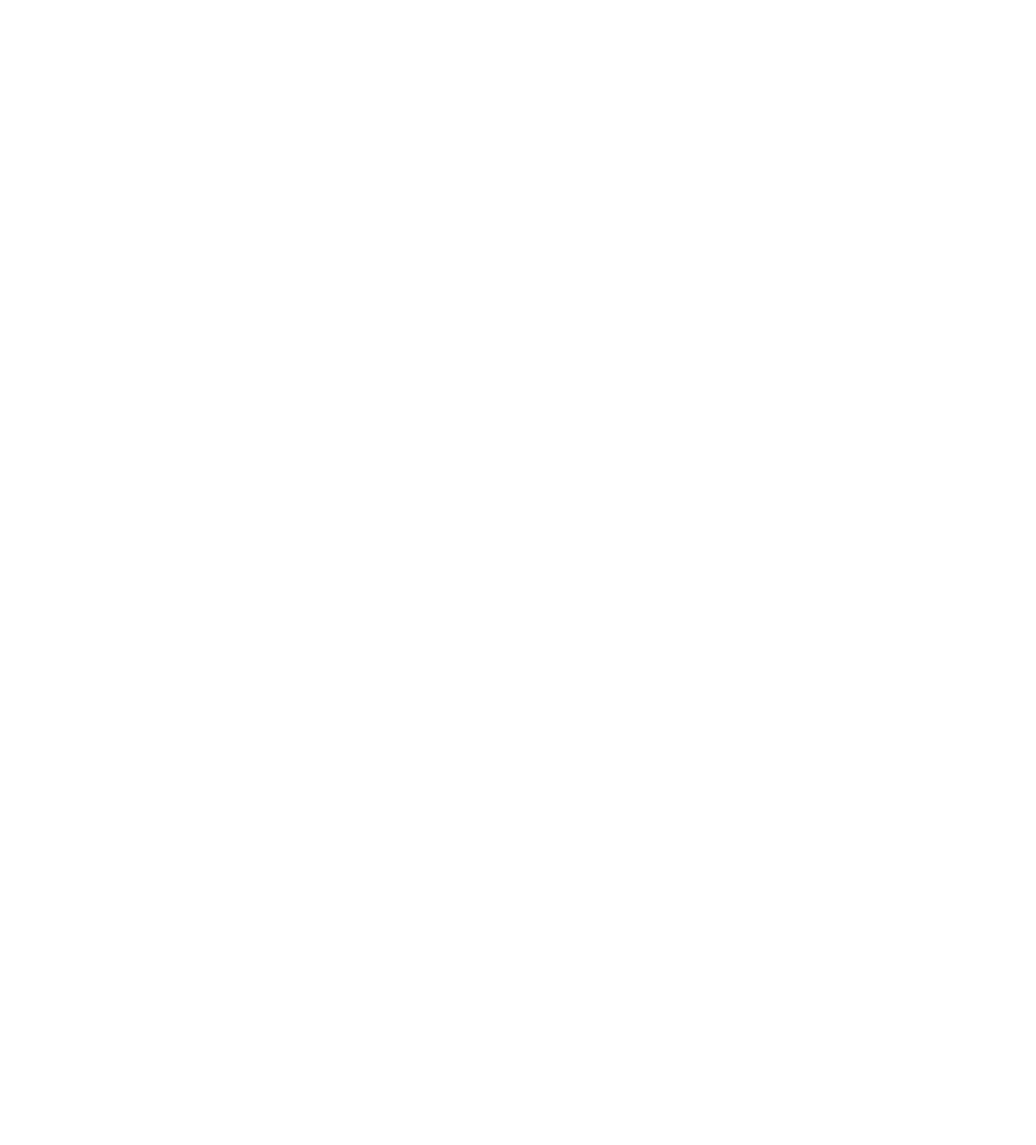
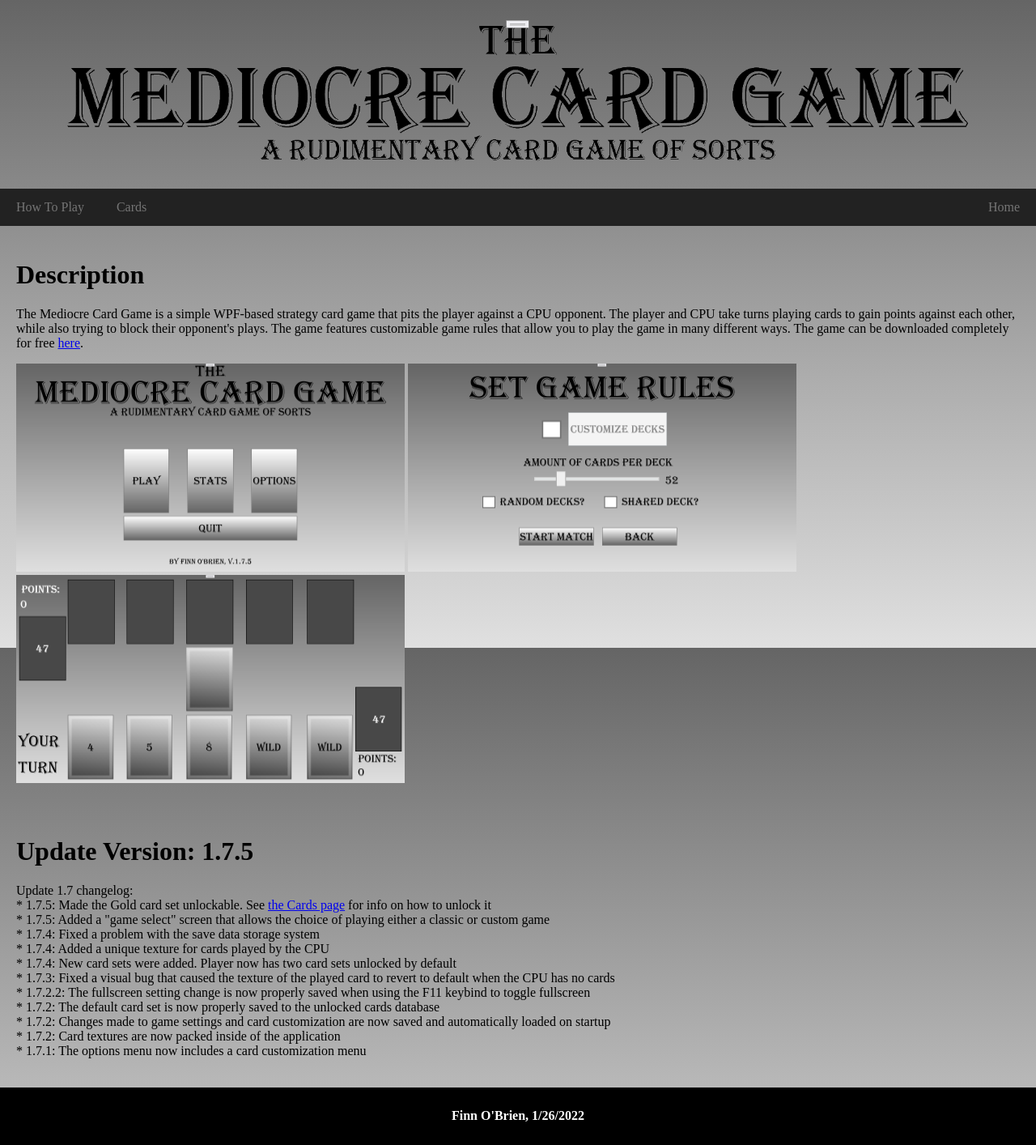
Before and after one commit to Finnyins/WebsiteProjects, a plain HTML site: page SiteProject2/index.html in a window 1280 px wide. Shown: the whole page at 81% size. Before the commit the page ends 800 px from the top, so only its background shows below. Drawn offline with Linux system fonts and the light colour scheme.

Commit message:
Finished Home page and How to Play Page

```diff
--- a/SiteProject1/style.css
+++ b/SiteProject1/style.css
@@ -13,10 +13,6 @@ body {
   padding: 30px;
   background: #39FF14;
   color: black;
-}
-
-.HDR_Main h1 {
-  font-size: 40px;
 }
 
 .BAR_Nav {
--- /dev/null
+++ b/SiteProject2/htp.html
@@ -0,0 +1,65 @@
+<!--Finn O'Brien-->
+<!--Mediocre Card Game How to Play Page (Site #2)-->
+<!--1/26/2022-->
+
+
+<!DOCTYPE html>
+<html lang="en-US">
+    <head>
+        <title>How to Play - The Mediocre Card Game</title>
+        <meta charset="UTF-8">
+        <meta name="viewport" content="width=device-width, initial-scale=1">
+        <link rel="stylesheet" href="style.css">
+    </head>
+    <body>
+        <div class="HDR_Main">
+            <img title="HeaderLogo" src="Images/Misc/Header.png"/>
+        </div>
+        <div class="BAR_Nav">
+            <a href="htp.html">How To Play</a>
+            <a href="cards.html">Cards</a>
+            <a href="index.html" class="right">Home</a>
+        </div>
+        <div class="CONT_H2P">
+            <h1 Title="HowToPlay Header">How To Play</h1>
+            <br>
+            <p Title="HowToPlay Description">
+              When playing the Mediocre Card Game, players take turns trying to score points on their opponent using "offensive turns".<br>
+              Then, the opposing player is then allowed to take a "defensive turn",<br>
+              which will allow the defending player a chance to either block or reduce the amount of points the offensive player will earn.<br>
+              The game will continue until both players run out of cards, at which point the player with the most points will win.<br>
+            </p>
+            <br>
+            <h2 title="Offense Header">Offensive Turns</h2>
+            <br>
+            <p title="Offense Description">
+                After a player's defensive turn ends, That same player will take their offensive turn.<br>
+                During your offensive turn, you may play a single card from your hand, and afterwards your opponent will take their defensive turn.<br>
+                Once your opponent's defensive turn is over, you will earn an amount of points equal to the value of the card you played<br>
+                minus the value of the card played by your opponent. If the value of the card played by your opponent is greater than or equal to the value of your played card,<br>
+                or your opponent's played card is a "Wild" card, then you will not earn any points. Playing a Wild card during an offensive turn will give you zero points.<br>
+            </p>
+            <br>
+            <h2 title="Defense Header">Defensive Turns</h2>
+            <br>
+            <p title="Defense Description">
+                After a player takes their offensive turn, the opposing player will take their defensive turn.<br>
+                During your defensive turn, you will get the opportunity to play one of the cards from your hand to reduce or negate the value of your opponent's played card.<br>
+                If you play a value that is greater than or equal to the opponent's currently played card, it will block the card and your opponent will get zero points.<br>
+                Wild cards are special cards that can block any card during a defensive turn, but have no use during an offensive turn.<br>
+                If you play a Wild card during your defensive turn, your opponent will earn no points regardless of the value of their played card.<br>
+            </p>
+            <br>
+            <h2 title="EndRound Header">End of Round</h2>
+            <p title="EndRound Description">
+                Once a player's defensive turn ends, the round will end and the played cards will be discarded.
+                The offensive player will earn an amount of points equal to the value of the offensive player's card minus the value of the defensive player's card.
+                If the defensive player played a greater card, equal card, or a wild card during their defensive turn, the offensive player will earn no points.
+                After the round ends, The defensive player will then take their offensive turn, and the game will continue until both players run out of cards.
+            </p>
+        </div>
+        <div class="BAR_Foot">
+            <h4 title="Name/Date">Finn O'Brien, 1/26/2022</h4>
+        </div>
+    </body>
+</html>
--- a/SiteProject2/index.html
+++ b/SiteProject2/index.html
@@ -0,0 +1,57 @@
+<!--Finn O'Brien-->
+<!--Mediocre Card Game Website (Site #2)-->
+<!--1/26/2022-->
+
+
+<!DOCTYPE html>
+<html lang="en-US">
+    <head>
+        <title>The Mediocre Card Game</title>
+        <meta charset="UTF-8">
+        <meta name="viewport" content="width=device-width, initial-scale=1">
+        <link rel="stylesheet" href="style.css">
+    </head>
+    <body>
+        <div class="HDR_Main">
+            <img title="HeaderLogo" src="Images/Misc/Header.png"/>
+        </div>
+        <div class="BAR_Nav">
+            <a href="htp.html">How To Play</a>
+            <a href="cards.html">Cards</a>
+            <a href="index.html" class="right">Home</a>
+        </div>
+        <div class="DVD_Content">
+            <div class="CONT_Desc">
+              <h1 Title="HDR_Desc">Description</h1>
+              <p Title="Description">The Mediocre Card Game is a simple WPF-based strategy card game that pits the player against a CPU opponent.
+                  The player and CPU take turns playing cards to gain points against each other, while also trying to block their opponent's plays.
+                  The game features customizable game rules that allow you to play the game in many different ways.
+                  The game can be downloaded completely for free <a href="https://github.com/Finnyins/MediocreCardGame">here</a>.
+              </p>
+              <img title="Preview1" src="Images/Desc/Snapshot1.png" style="width: 480px; height: 257px"/>
+              <img title="Preview2" src="Images/Desc/Snapshot2.png" style="width: 480px; height: 257px"/>
+              <img title="Preview3" src="Images/Desc/Snapshot3.png" style="width: 480px; height: 257px"/>
+            </div>
+            <div class="CONT_Main">
+              <h1 Title="Latest Version Header">Update Version: 1.7.5</h1>
+              <p Title="Latest Version Overview">
+                Update 1.7 changelog:
+                <br>* 1.7.5: Made the Gold card set unlockable. See <a href="cards.html">the Cards page</a> for info on how to unlock it
+                <br>* 1.7.5: Added a "game select" screen that allows the choice of playing either a classic or custom game
+                <br>* 1.7.4: Fixed a problem with the save data storage system
+                <br>* 1.7.4: Added a unique texture for cards played by the CPU
+                <br>* 1.7.4: New card sets were added. Player now has two card sets unlocked by default
+                <br>* 1.7.3: Fixed a visual bug that caused the texture of the played card to revert to default when the CPU has no cards
+                <br>* 1.7.2.2: The fullscreen setting change is now properly saved when using the F11 keybind to toggle fullscreen
+                <br>* 1.7.2: The default card set is now properly saved to the unlocked cards database
+                <br>* 1.7.2: Changes made to game settings and card customization are now saved and automatically loaded on startup
+                <br>* 1.7.2: Card textures are now packed inside of the application
+                <br>* 1.7.1: The options menu now includes a card customization menu
+              </p>
+            </div>
+        </div>
+        <div class="BAR_Foot">
+            <h4 title="Name/Date">Finn O'Brien, 1/26/2022</h4>
+        </div>
+    </body>
+</html>
--- a/SiteProject2/style.css
+++ b/SiteProject2/style.css
@@ -0,0 +1,102 @@
+/*Finn O'Brien*/
+/*Mediocre Card Game Website Style Sheet(Site #2)*/
+/*1/26/2022*/
+
+
+body {
+    background-image: linear-gradient(#656565, #E0E0E0);
+    height: 100%;
+    margin: 0;
+    padding: 0;
+    background-repeat: no-repeat;
+    background-attachment: fixed;
+  }
+
+  .HDR_Main {
+    text-align: center;
+    padding: 25px;
+    color: black;
+    background-color: transparent;
+  }
+
+  .HDR_Main img {
+    max-width: 100%;
+    max-height: auto;
+  }
+
+  .BAR_Nav {
+    background-color: #222222;
+    overflow: auto;
+  }
+
+
+  .BAR_Nav a {
+    text-align: center;
+    padding: 14px 20px;
+    color: #757575;
+    float: left;
+    display: block;
+    text-decoration: none;
+  }
+
+
+  .BAR_Nav a.right {
+    float: right;
+  }
+
+
+  .BAR_Nav a:hover {
+     background-color: #C1C1C1;
+    color: black;
+  }
+
+  * {
+      box-sizing: border-box;
+  }
+
+  .DVD_Content {
+    display: flex;
+    flex-wrap: wrap;
+  }
+
+
+  .CONT_Desc {
+    background-color: transparent;
+    color: black;
+    padding: 20px;
+    flex: 30%;
+  }
+
+
+  .CONT_Main {
+    background-color: transparent;
+    color: black;
+    padding: 20px;
+    flex: 70%;
+  }
+
+  .BAR_Foot {
+    text-align: center;
+    color: white;
+    background: black;
+    padding: 5px;
+  }
+
+  .CONT_HTP {
+      text-align: center;
+      color: black;
+      background-color: transparent;
+  }
+
+  @media screen and (max-width: 700px) {
+    .DVD_Content {
+      flex-direction: column;
+    }
+  }
+
+
+  @media screen and (max-width: 400px) {
+    .BAR_Nav a {
+      float: none;
+    }
+  }
```
Also changed, not shown: SiteProject2/Images/Desc/Snapshot1.png (added), SiteProject2/Images/Desc/Snapshot2.png (added), SiteProject2/Images/Desc/Snapshot3.png (added), SiteProject2/Images/Misc/Header.png (added), url.txt (added).
